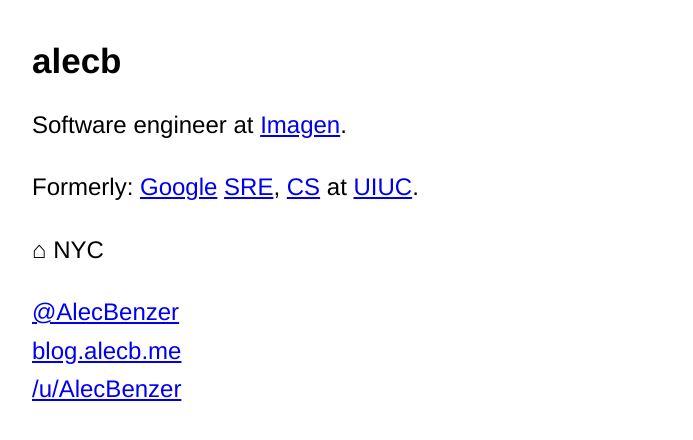
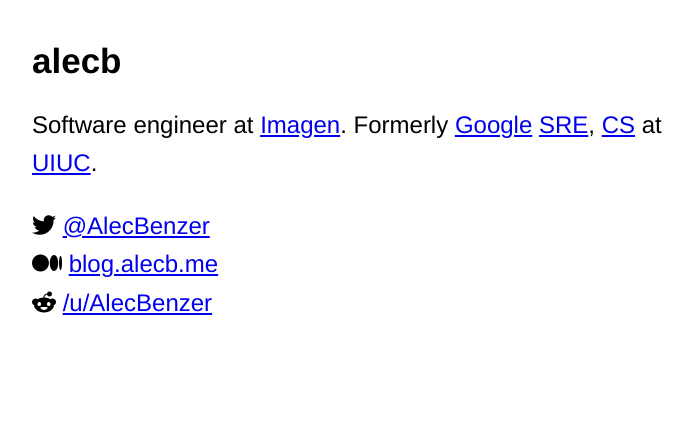
Before and after one commit to AlecBenzer/alecbenzer.github.com, a Jekyll site: the page built from index.md, in a window 1280 px wide. Shown: the top 440 px of the page, without its empty margins (288-981 px from the left). Built offline with Jekyll 4.4.1, drawn with Linux system fonts in a browser that asks for light colours; nearby versions of some CDN libraries.

Commit message:
Icon fonts!

```diff
--- a/_includes/head.html
+++ b/_includes/head.html
@@ -6,13 +6,13 @@
   <title>Alec Benzer</title>
   {% endif %}
   <meta name="viewport" content="width=device-width, initial-scale=1">
-  <link href='https://fonts.googleapis.com/css?family=Roboto:400,400italic,700italic,700' rel='stylesheet' type='text/css'>
+  <link href='//fonts.googleapis.com/css?family=Roboto:400,400italic,700italic,700' rel='stylesheet' type='text/css'>
   <link href="/css/style.css" rel="stylesheet" media="screen" type="text/css" />
   <script type="text/x-mathjax-config">
     MathJax.Hub.Config({tex2jax: {inlineMath: [['$','$'], ['\\(','\\)']]}});
   </script>
   <script type="text/javascript"
-    src="http://cdn.mathjax.org/mathjax/latest/MathJax.js?config=TeX-AMS-MML_HTMLorMML">
+    src="//cdn.mathjax.org/mathjax/latest/MathJax.js?config=TeX-AMS-MML_HTMLorMML">
     </script>
   <script>
     (function(i,s,o,g,r,a,m){i['GoogleAnalyticsObject']=r;i[r]=i[r]||function(){
@@ -24,4 +24,5 @@
     ga('send', 'pageview');
 
   </script>
+  <script src="//use.fontawesome.com/64b2a8c3d6.js"></script>
 </head>
--- a/index.md
+++ b/index.md
@@ -4,16 +4,13 @@ layout: page
 ---
 # alecb
 
-Software engineer at [Imagen].
+Software engineer at [Imagen]. Formerly [Google][Google] [SRE][SRE], [CS][CS] at [UIUC][UIUC].
 
-Formerly: [Google][Google] [SRE][SRE], [CS][CS] at [UIUC][UIUC].
-
-⌂ NYC
-
-
-[@AlecBenzer][twitter]
-[blog.alecb.me][blog]
-[/u/AlecBenzer][reddit]
+<i class="fa fa-twitter" aria-hidden="true"></i> [@AlecBenzer][twitter]
+<i class="fa fa-medium" aria-hidden="true"></i>
+ [blog.alecb.me][blog]
+<i class="fa fa-reddit-alien" aria-hidden="true"></i>
+ [/u/AlecBenzer][reddit]
 
 [Imagen]: https://imagen.ai
 
```
